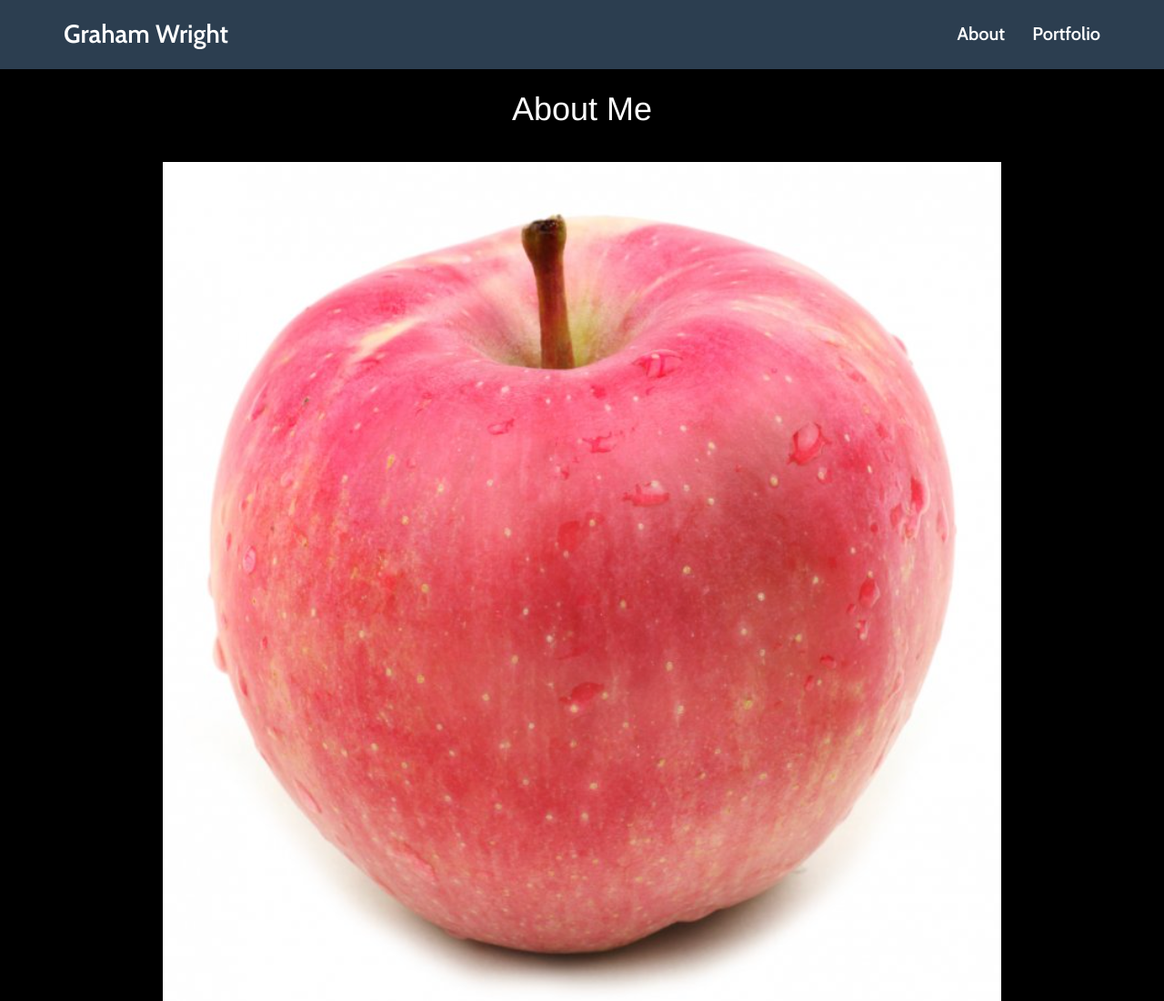
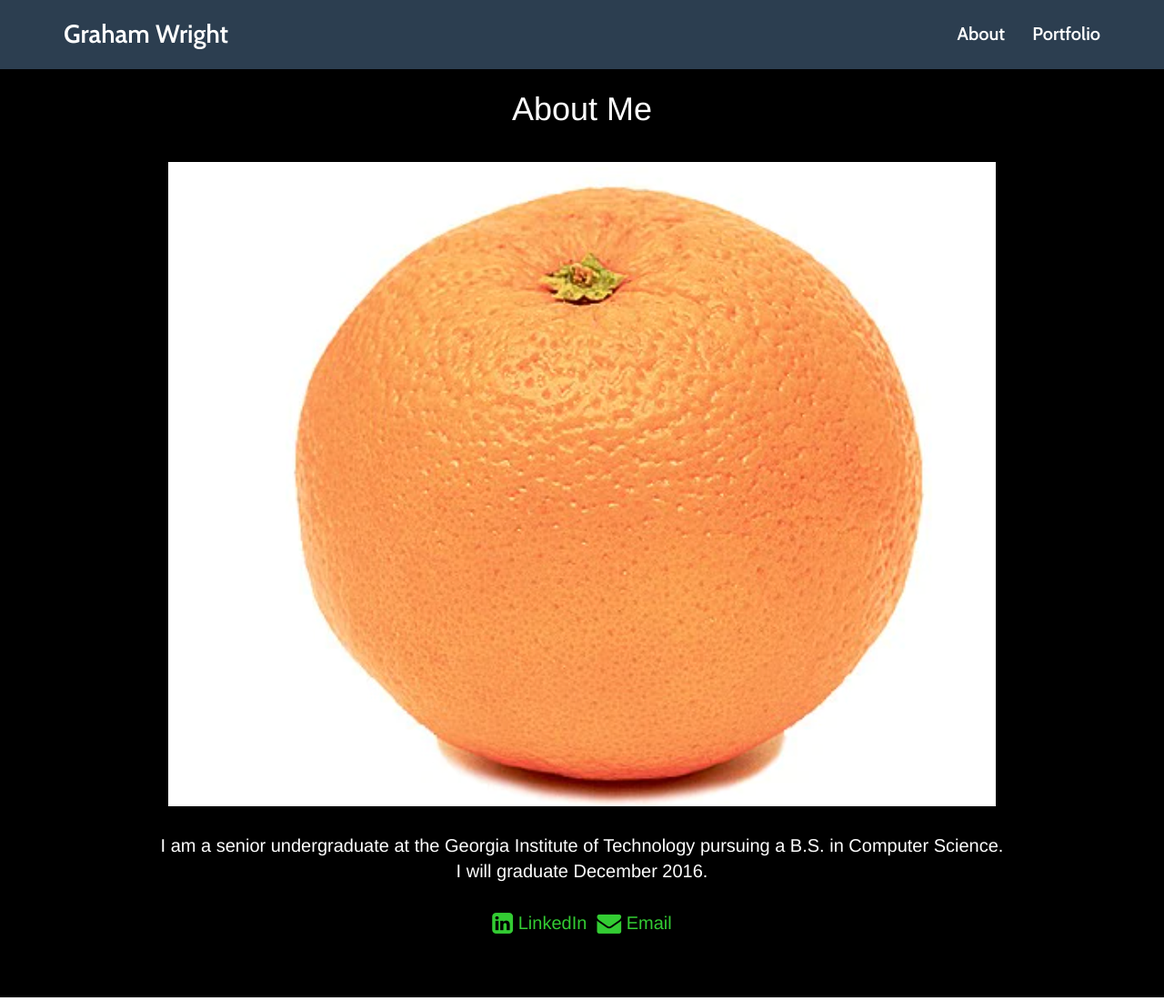
Before and after one commit to gwrong/gwrong.github.io, a plain HTML site: page index.html in a window 1280 px wide. Shown: the top 1100 px of the page at 91% size. Drawn offline with nearby package versions, Linux system fonts and the light colour scheme.

Commit message:
Update index.html

```diff
--- a/index.html
+++ b/index.html
@@ -40,7 +40,7 @@
         <p>
             <h1>About Me</h1>
             <br>
-            <center><img src="img/apple.png" class="img-responsive" alt=""></center>
+            <center><img src="img/orange.png" class="img-responsive" alt=""></center>
             <br>
             I am a senior undergraduate at the Georgia Institute of Technology pursuing a B.S. in Computer Science.
             <br>
```
